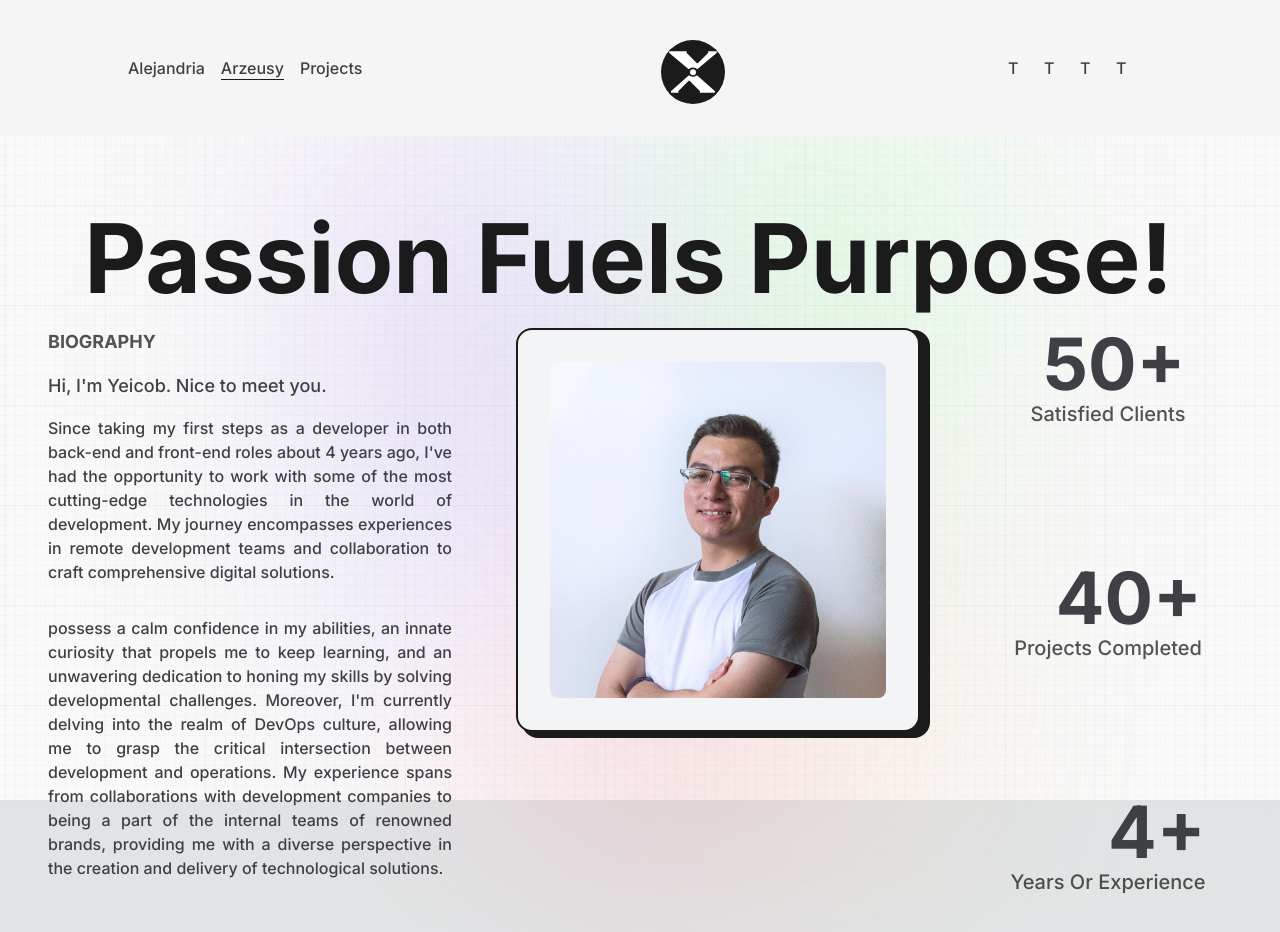
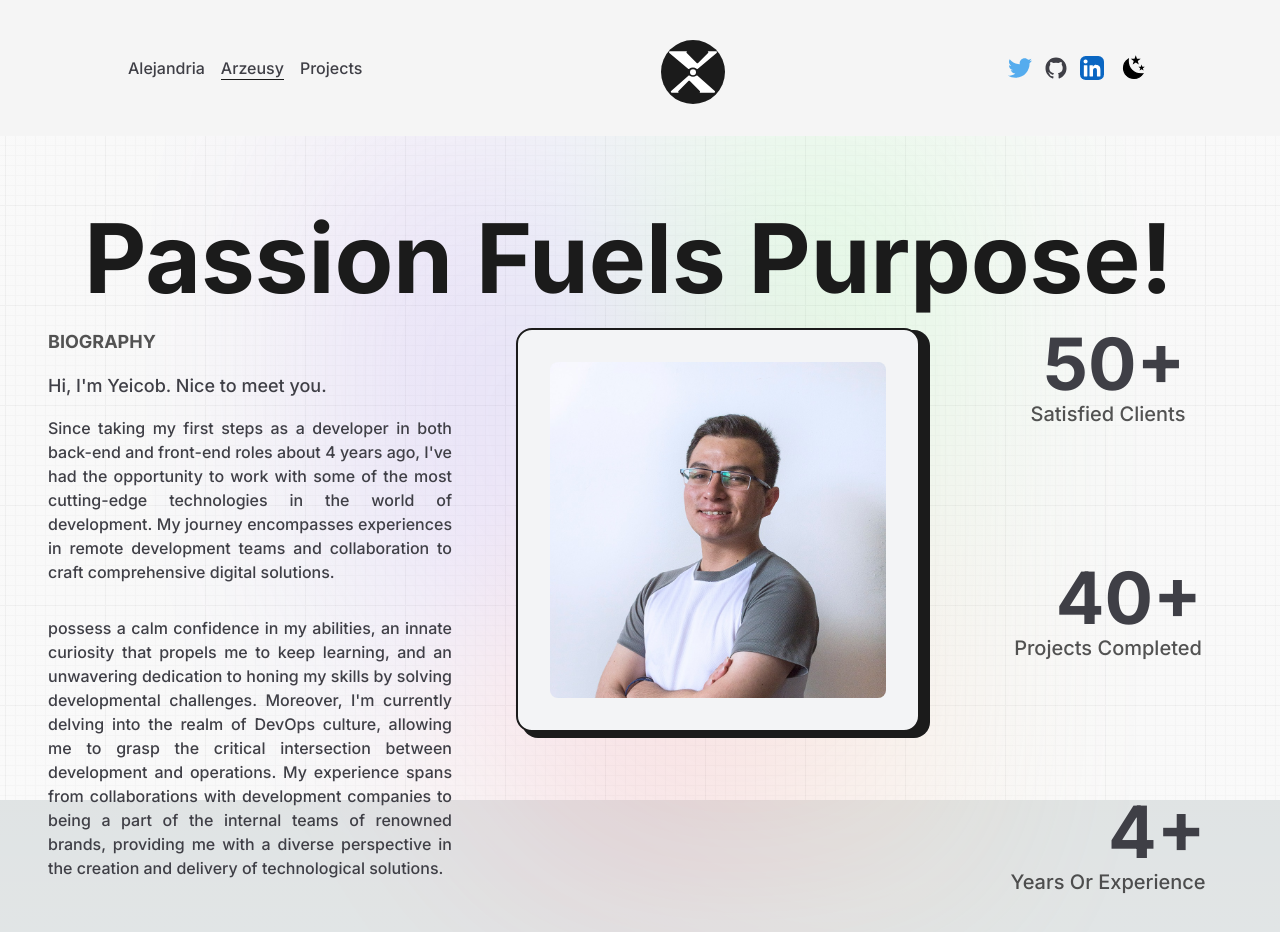
Before and after one commit to Arzeusy/trueKingdomLanding, a Next.js app: page /me in a window 1280 px wide. Shown: the top 932 px of the page. Built offline with nearby package versions, Linux system fonts and the light colour scheme.

Commit message:
feature (DarkModeSwitcher) se agreg iconos para redes sociales, se agrego boton con animacion para dark mode

```diff
--- a/src/components/ExperienceTree.tsx
+++ b/src/components/ExperienceTree.tsx
@@ -4,11 +4,11 @@
 import LiIcon from "./LiIcon";
 
 const Detail = ({position, company, companyLink, time, address, work}:any) => {
-    const ref = useRef(null)
+    const refDetail = useRef(null)
 
     return (
-        <li ref={ref}  className="my-8 firs:mt-0 last:mb-0 w-[60%] mx-auto flex flex-col items-center justify-between">
-            <LiIcon reference={ref} />
+        <li ref={refDetail}  className="my-8 firs:mt-0 last:mb-0 w-[60%] mx-auto flex flex-col items-center justify-between">
+            <LiIcon reference={refDetail} />
             <motion.div
                 initial={{y:50}}
                 whileInView={{y:0}}
--- /dev/null
+++ b/src/components/hooks/useThemeSwitcher.tsx
@@ -0,0 +1,47 @@
+import React, { useEffect, useState } from "react";
+
+const useThemeSwitcher = () => {
+    const preferDarkQuery = "(prefer-color-scheme: dark)";
+    const [mode, setMode] = useState("");
+
+    useEffect(() =>{
+        const mediaQuery = window.matchMedia(preferDarkQuery);
+        const usePref = window.localStorage.getItem("theme");
+
+        const handlechange = () => {
+            if(usePref){
+                let check = usePref === "dark"? "dark": "light";
+                setMode(check);
+                if (check === "dark"){
+                    document.documentElement.classList.add("dark");
+                } else {
+                    document.documentElement.classList.remove("dark");
+                }
+            } else {
+                let check = mediaQuery.matches ? "dark": "light";
+                setMode(check)
+                if (check === "dark"){
+                    document.documentElement.classList.add("dark");
+                } else {
+                    document.documentElement.classList.remove("dark");
+                }
+            }
+        };
+        mediaQuery.addEventListener("change", handlechange);
+        return () => mediaQuery.removeEventListener("change", handlechange);
+    },[]);
+
+    useEffect(()=>{
+        if(mode === "dark"){
+            window.localStorage.setItem("theme", "dark");
+            document.documentElement.classList.add("dark");
+        } else {
+            window.localStorage.setItem("theme", "light");
+            document.documentElement.classList.remove("dark");
+        }
+    },[mode]);
+
+    return [mode, setMode] as const;
+};
+
+export default useThemeSwitcher;
--- a/src/components/icons.tsx
+++ b/src/components/icons.tsx
@@ -1 +1,78 @@
-import * as React from 'react';
+import sun from "../../public/images/sun.svg"
+import moon from "../../public/images/moon.svg"
+// import * as React from "react";
+import Image from 'next/image'
+
+export const GithubIcon = ({ className, ...rest }: any) => (
+  <svg
+    xmlns="http://www.w3.org/2000/svg"
+    width="1em"
+    height="1em"
+    viewBox="0 0 512 512"
+    {...rest}
+    className={`w-full h-auto ${className}`}
+  >
+    <path fill="none" d="M0 0h512v512H0z" />
+    <path
+      fill="currentColor"
+      d="M256 32C132.3 32 32 134.9 32 261.7c0 101.5 64.2 187.5 153.2 217.9a17.56 17.56 0 0 0 3.8.4c8.3 0 11.5-6.1 11.5-11.4 0-5.5-.2-19.9-.3-39.1a102.4 102.4 0 0 1-22.6 2.7c-43.1 0-52.9-33.5-52.9-33.5-10.2-26.5-24.9-33.6-24.9-33.6-19.5-13.7-.1-14.1 1.4-14.1h.1c22.5 2 34.3 23.8 34.3 23.8 11.2 19.6 26.2 25.1 39.6 25.1a63 63 0 0 0 25.6-6c2-14.8 7.8-24.9 14.2-30.7-49.7-5.8-102-25.5-102-113.5 0-25.1 8.7-45.6 23-61.6-2.3-5.8-10-29.2 2.2-60.8a18.64 18.64 0 0 1 5-.5c8.1 0 26.4 3.1 56.6 24.1a208.21 208.21 0 0 1 112.2 0c30.2-21 48.5-24.1 56.6-24.1a18.64 18.64 0 0 1 5 .5c12.2 31.6 4.5 55 2.2 60.8 14.3 16.1 23 36.6 23 61.6 0 88.2-52.4 107.6-102.3 113.3 8 7.1 15.2 21.1 15.2 42.5 0 30.7-.3 55.5-.3 63 0 5.4 3.1 11.5 11.4 11.5a19.35 19.35 0 0 0 4-.4C415.9 449.2 480 363.1 480 261.7 480 134.9 379.7 32 256 32Z"
+    />
+  </svg>
+);
+
+export const TwitterIcon = ({ className, ...rest }: any) => (
+  <svg
+    xmlns="http://www.w3.org/2000/svg"
+    width="1em"
+    height="1em"
+    viewBox="0 0 256 209"
+    {...rest}
+    className={`w-full h-auto ${className}`}
+  >
+    <path fill="none" d="M0 0h256v209H0z" />
+    <path
+      fill="#55acee"
+      d="M256 25.45a105.04 105.04 0 0 1-30.166 8.27c10.845-6.5 19.172-16.793 23.093-29.057a105.183 105.183 0 0 1-33.351 12.745C205.995 7.201 192.346.822 177.239.822c-29.006 0-52.523 23.516-52.523 52.52 0 4.117.465 8.125 1.36 11.97-43.65-2.191-82.35-23.1-108.255-54.876-4.52 7.757-7.11 16.78-7.11 26.404 0 18.222 9.273 34.297 23.365 43.716a52.312 52.312 0 0 1-23.79-6.57c-.003.22-.003.44-.003.661 0 25.447 18.104 46.675 42.13 51.5a52.592 52.592 0 0 1-23.718.9c6.683 20.866 26.08 36.05 49.062 36.475-17.975 14.086-40.622 22.483-65.228 22.483-4.24 0-8.42-.249-12.529-.734 23.243 14.902 50.85 23.597 80.51 23.597 96.607 0 149.434-80.031 149.434-149.435 0-2.278-.05-4.543-.152-6.795A106.748 106.748 0 0 0 256 25.45"
+    />
+  </svg>
+);
+// #0A66C2
+export const LinkedInIcon = ({ className, ...rest }: any) => (
+  <svg
+    xmlns="http://www.w3.org/2000/svg"
+    width="1em"
+    height="1em"
+    viewBox="0 0 256 256"
+    {...rest}
+    className={`w-full h-auto ${className}`}
+  >
+    <path fill="none" d="M0 0h256v256H0z" />
+    <g fill="none">
+      <rect width={256} height={256} fill="#fff" rx={60} />
+      <rect width={256} height={256} fill="#0A66C2" rx={60} />
+      <path
+        fill="#fff"
+        d="M184.715 217.685h29.27a4 4 0 0 0 4-3.999l.015-61.842c0-32.323-6.965-57.168-44.738-57.168-14.359-.534-27.9 6.868-35.207 19.228a.32.32 0 0 1-.595-.161V101.66a4 4 0 0 0-4-4h-27.777a4 4 0 0 0-4 4v112.02a4 4 0 0 0 4 4h29.268a4 4 0 0 0 4-4v-55.373c0-15.657 2.97-30.82 22.381-30.82 19.135 0 19.383 17.916 19.383 31.834v54.364a4 4 0 0 0 4 4ZM38 59.627c0 11.865 9.767 21.627 21.632 21.627 11.862-.001 21.623-9.769 21.623-21.631C81.253 47.761 71.491 38 59.628 38 47.762 38 38 47.763 38 59.627Zm6.959 158.058h29.307a4 4 0 0 0 4-4V101.66a4 4 0 0 0-4-4H44.959a4 4 0 0 0-4 4v112.025a4 4 0 0 0 4 4Z"
+      />
+    </g>
+  </svg>
+);
+
+
+export const SunIcon = ({ className, ...rest }: any) => {
+    return <Image
+    src={sun}
+    alt='sun'
+    {...rest}
+    className={`w-full h-auto ${className}`}
+    />
+}
+
+export const MoonIcon = ({ className, ...rest }: any) => {
+    return <Image
+    src={moon}
+    alt='moon'
+    {...rest}
+    className={`w-full h-auto ${className}`}
+    />
+}
--- a/src/components/socialLinks.tsx
+++ b/src/components/socialLinks.tsx
@@ -2,8 +2,13 @@
 
 import React from "react";
 import { motion } from "framer-motion"
+import { GithubIcon, LinkedInIcon,  MoonIcon,  SunIcon, TwitterIcon } from "./icons";
+import useThemeSwitcher from "./hooks/useThemeSwitcher";
 
 const SocialLinks = () => {
+
+    const [mode, setMode] = useThemeSwitcher();
+
     return (
         <>
             <motion.a
@@ -11,25 +16,35 @@
                 whileHover={{ y: -2 }}
                 whileTap={{ scale:0.9}}
                     className="w-6 mr-3"
-            >T</motion.a>
+            >
+                <TwitterIcon  />
+            </motion.a>
             <motion.a
                     href="/" target={"_blanck"}
                 whileHover={{ y: -2 }}
                 whileTap={{ scale:0.9}}
                     className="w-6 mr-3"
-            >T</motion.a>
+            >
+                <GithubIcon></GithubIcon>
+            </motion.a>
             <motion.a
                     href="/" target={"_blanck"}
                 whileHover={{ y: -2 }}
                 whileTap={{ scale:0.9}}
                     className="w-6 mr-3"
-            >T</motion.a>
-            <motion.a
-                    href="/" target={"_blanck"}
-                whileHover={{ y: -2 }}
-                whileTap={{ scale:0.9}}
-                    className="w-6 mr-3"
-            >T</motion.a>
+            >
+                <LinkedInIcon></LinkedInIcon>
+            </motion.a>
+
+            <button
+                onClick={ ()=>{setMode(mode ==="light"? "dark":"light");}}
+                className=" flex items-center justify-center rounded-full p-1 w-9 "
+            >
+                {
+                    mode === "light" ? <SunIcon className={"fill-dark"} />
+                    : <MoonIcon className={"fill-dark"} />
+                }
+            </button>
         </>
     );
 }
```
Also changed, not shown: public/images/moon.svg (added), public/images/sun.svg (added).
